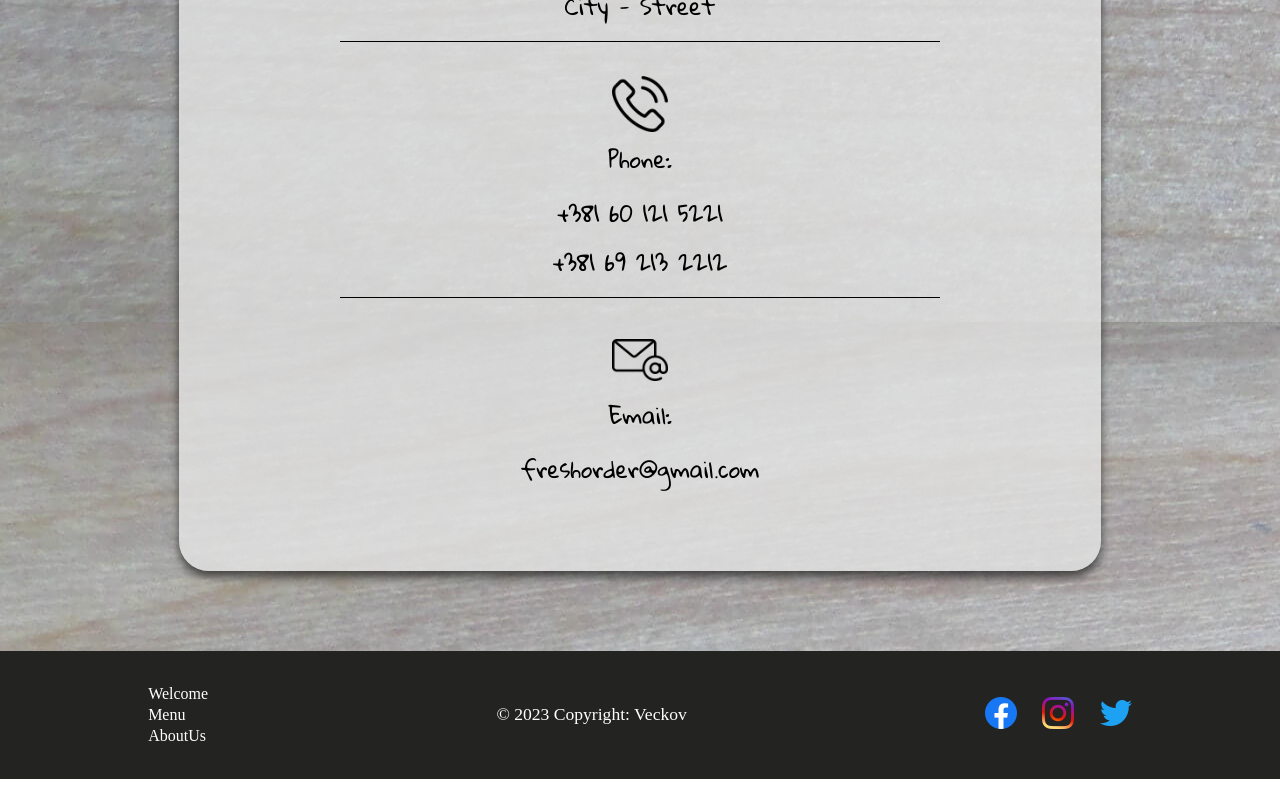
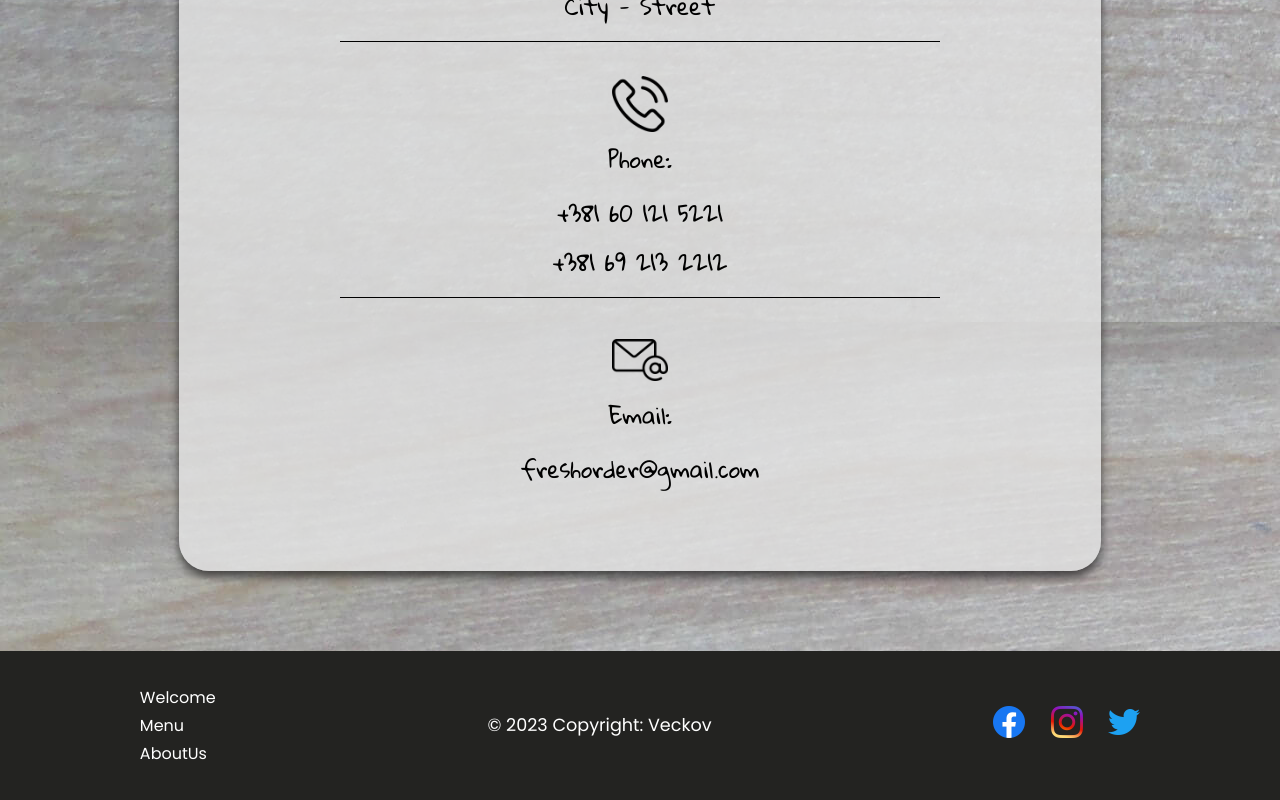
Before and after one commit to VeckovN/FreshOrder, a React (Create React App) app in the folder client/: page / in a window 1280 px wide. Shown: the part 1566-2366 px from the top of the page. Before the commit the page ends 2345 px from the top, so only its background shows below. Built offline with nearby package versions, Linux system fonts and the light colour scheme; a web font is replaced by a local one.

Commit message:
font-family adde

```diff
--- a/client/public/index.html
+++ b/client/public/index.html
@@ -6,12 +6,12 @@
     <!-- Google Font -->
     <link rel="preconnect" href="https://fonts.googleapis.com">
     <link rel="preconnect" href="https://fonts.gstatic.com" crossorigin>
-    <link href="https://fonts.googleapis.com/css2?family=Handlee&display=swap" rel="stylesheet">
+    <link href="https://fonts.googleapis.com/css2?family=Handlee&display=swap" rel="stylesheet" >
     <link href="https://fonts.googleapis.com/css2?family=Poppins:wght@400;500;600;700;800&display=swap" rel="stylesheet">
     <!-- <link href="https://fonts.googleapis.com/css2?family=Pacifico&display=swap" rel="stylesheet"> -->
     <!-- <link href="https://fonts.googleapis.com/css2?family=Gloria+Hallelujah&display=swap" rel="stylesheet"> -->
     <!-- <link href="https://fonts.googleapis.com/css2?family=Prata&display=swap" rel="stylesheet"> -->
-    <link href="https://fonts.googleapis.com/css2?family=Gloria+Hallelujah&family=Pacifico&family=Prata&display=swap" rel="stylesheet">
+    <link href="https://fonts.googleapis.com/css2?family=Gloria+Hallelujah&family=Pacifico&family=Prata&display=swap" rel="stylesheet" font-display="swap">
 
     <meta name="viewport" content="width=device-width, initial-scale=1" />
     <meta name="theme-color" content="#000000" />
--- a/client/src/admin/page/AdminHome.css
+++ b/client/src/admin/page/AdminHome.css
@@ -1,7 +1,7 @@
 .mainAdmin{
+    position: relative;
     /* background:url('../public/BackgroundCenter.jpg'); */
-
-     /* SET MARGIN-bottom(third) TO AUTO FIIXED SPACE BETWEEN ORDERS AND FOOTER -> FOOTER IS SET ON BOOTOM  :D  */
+    /* SET MARGIN-bottom(third) TO AUTO FIIXED SPACE BETWEEN ORDERS AND FOOTER -> FOOTER IS SET ON BOOTOM  :D  */
     margin:7rem auto auto auto;
 
     width:80%;
@@ -10,9 +10,7 @@
     /* background-color:white;   */
     max-width:1200px;
 
-    position: relative;
-
-
+    font-family: "Poppins", sans-serif;
 }
 
 
--- a/client/src/components/Layout/Footer.css
+++ b/client/src/components/Layout/Footer.css
@@ -8,8 +8,9 @@
     justify-content: space-around;
     align-items: center;
 
+    font-family: "Poppins", sans-serif;
+    background-color: #232321;
     color:white;
-    background-color: #232321;
 
     z-index: 19;
 }
--- a/client/src/pages/Orders/Orders.css
+++ b/client/src/pages/Orders/Orders.css
@@ -13,6 +13,8 @@
 
     max-width: 1000px;
     width: 60%;
+
+    font-family: "Poppins", sans-serif;
 
 }
 .container-table h2{
```
